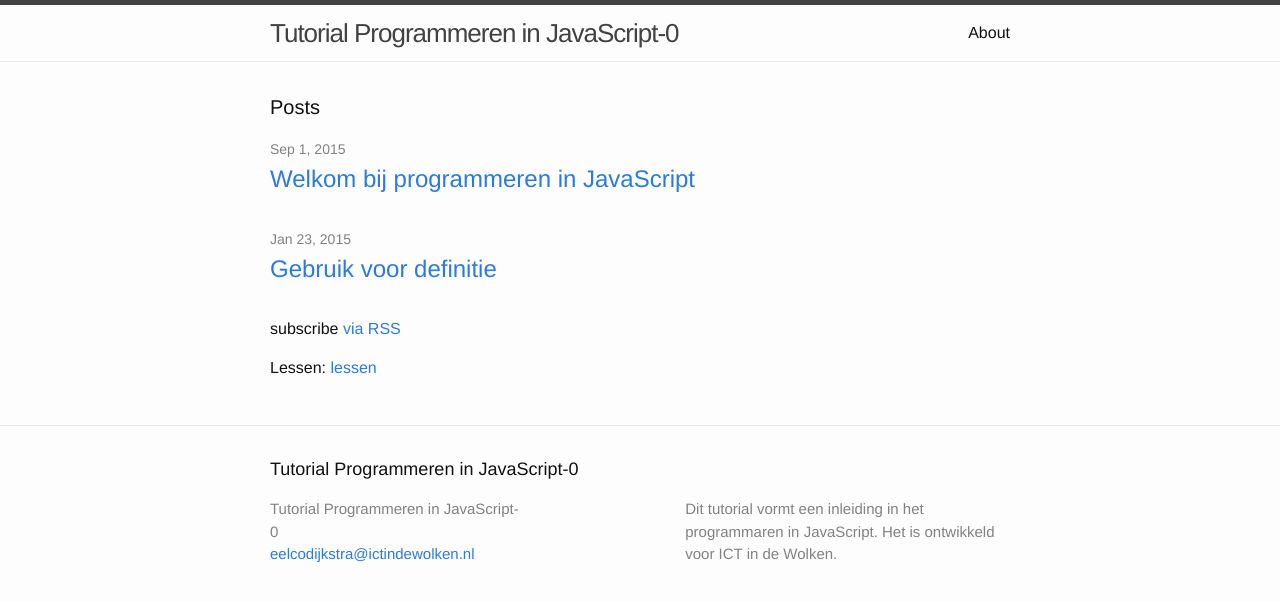
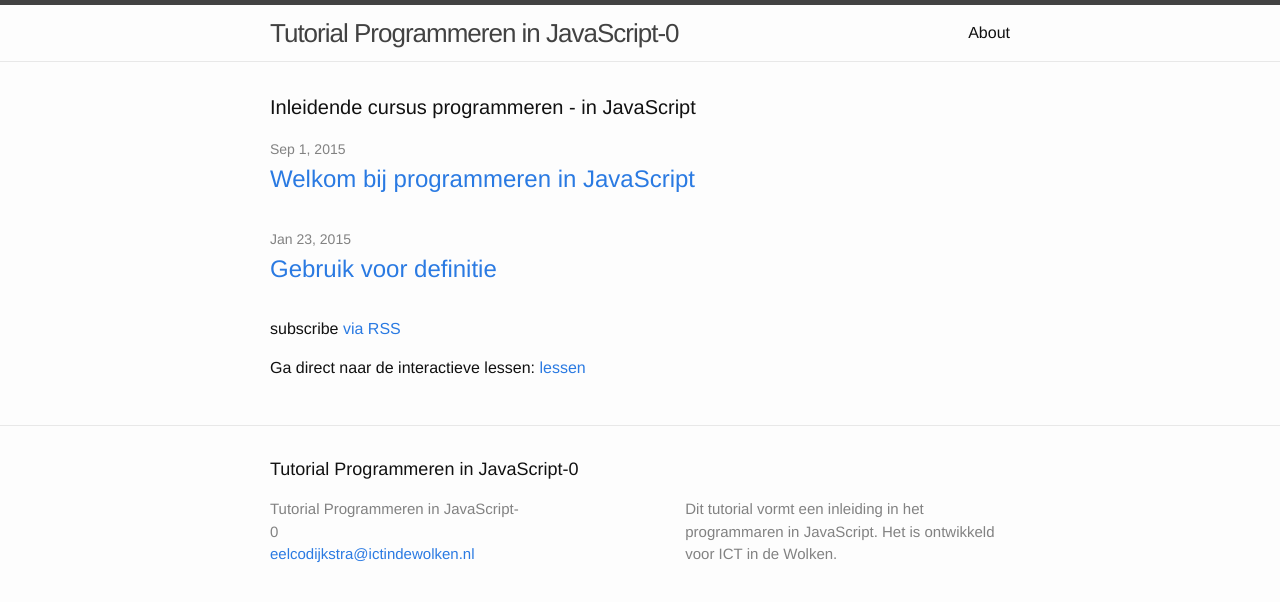
Before and after one commit to eelcodijkstra/pjs0, a Jekyll site: the page built from index.html, in a window 1280 px wide. Shown: the top 602 px of the page. Built offline with Jekyll 4.4.1, drawn with Linux system fonts in a browser that asks for light colours; a file with an impossible date is left out.

Commit message:
Update index.html

```diff
--- a/index.html
+++ b/index.html
@@ -4,7 +4,8 @@ layout: default
 
 <div class="home">
 
-  <h1 class="page-heading">Posts</h1>
+  <h1 class="page-heading">Inleidende cursus programmeren - in JavaScript</h1>
+
 
   <ul class="post-list">
     {% for post in site.posts %}
@@ -20,6 +21,6 @@ layout: default
 
   <p class="rss-subscribe">subscribe <a href="{{ "/feed.xml" | prepend: site.baseurl }}">via RSS</a></p>
 
-   <p>Lessen: <a href="{{ "/frame.html" | prepend: site.baseurl }}">lessen</a></p>
+   <p>Ga direct naar de interactieve lessen: <a href="{{ "/frame.html" | prepend: site.baseurl }}">lessen</a></p>
 
 </div>
```
